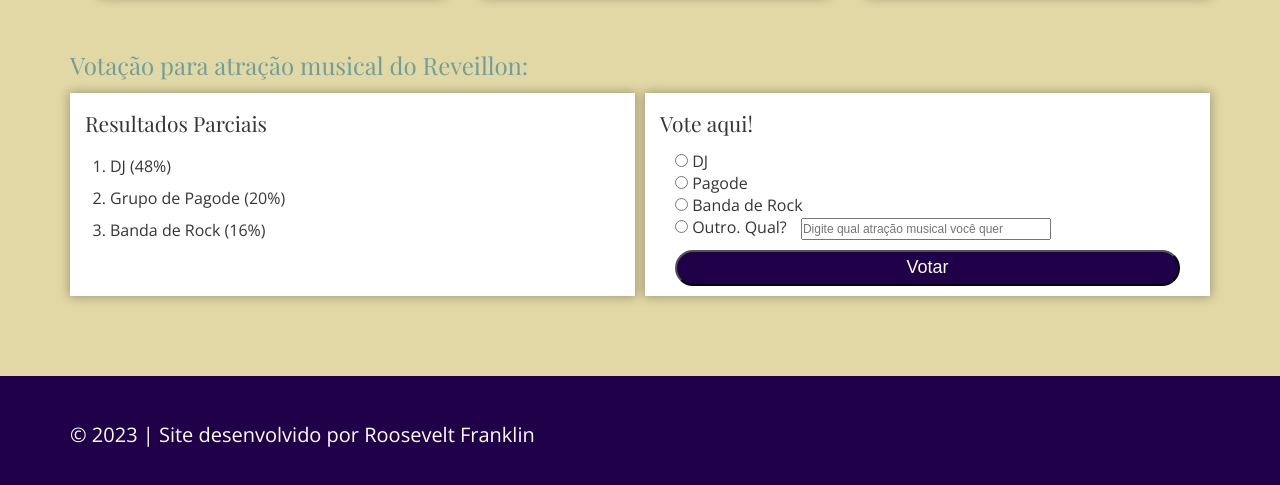
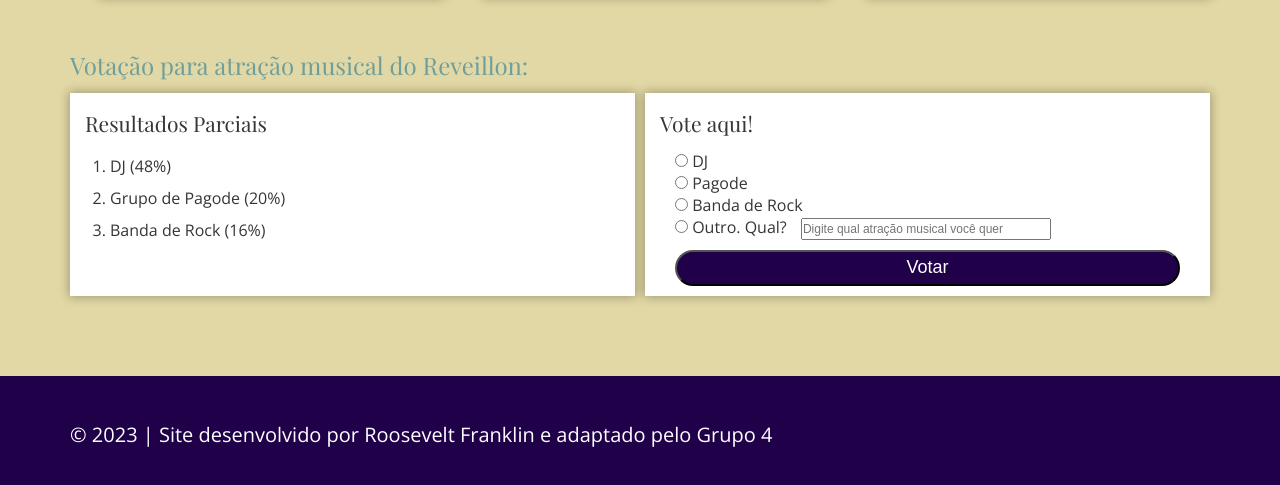
Before and after one commit to roofranklin/casa-de-eventos, a plain HTML site: page index.html in a window 1280 px wide. Shown: the part 673-1158 px from the top of the page. Drawn offline with nearby package versions, Linux system fonts and the light colour scheme.

Commit message:
Alteração da Carol Cozer

```diff
--- a/index.html
+++ b/index.html
@@ -96,7 +96,7 @@
     </main>
     <footer>
       <div class="container">
-        <p>&copy; 2023 | Site desenvolvido por Roosevelt Franklin</p>
+        <p>&copy; 2023 | Site desenvolvido por Roosevelt Franklin e adaptado pelo Grupo 4</p>
       </div>
     </footer>
   </body>
```
